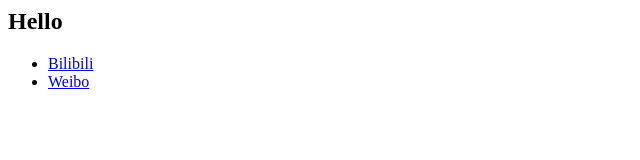
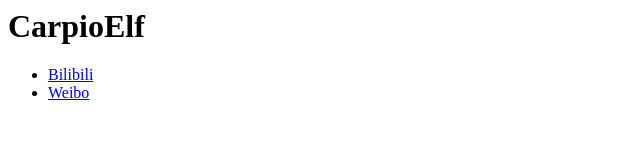
Before and after one commit to carpioelf/carpioelf.github.io, a plain HTML site: page index.html in a window 1280 px wide. Shown: the whole page, without its empty margins (0-640 px from the left). Drawn offline with Linux system fonts and the light colour scheme.

Commit message:
Update index.html

```diff
--- a/index.html
+++ b/index.html
@@ -2,7 +2,7 @@
   <title>CarpioElf</title>
 </head>
 <body>
-  <h2>Hello</h2>
+  <h1>CarpioElf</h1>
   <ul>
     <li> <a href="https://space.bilibili.com/23550787">Bilibili</a> </li>
     <li> <a href="https://weibo.com/2795053501">Weibo</a> </li>
```
